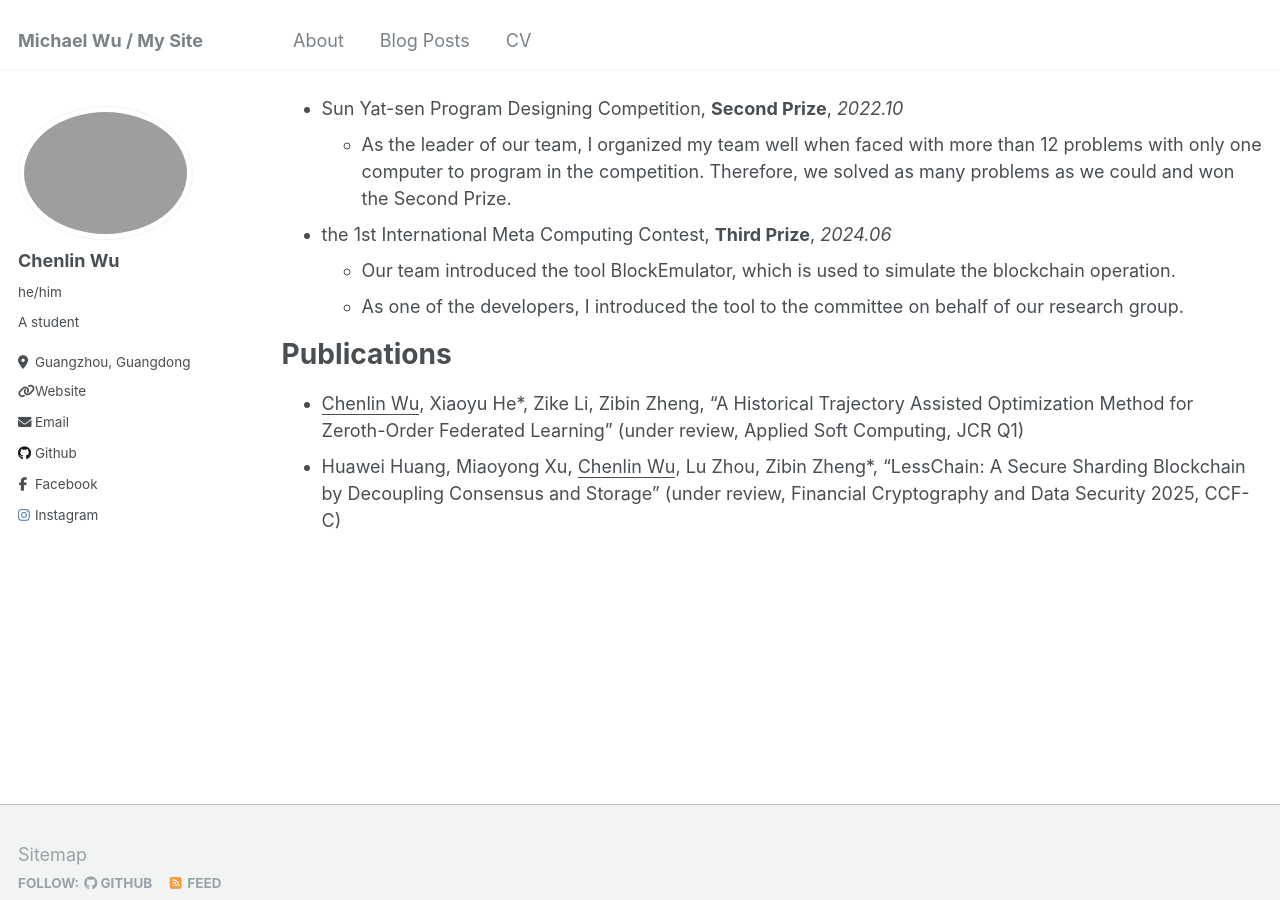
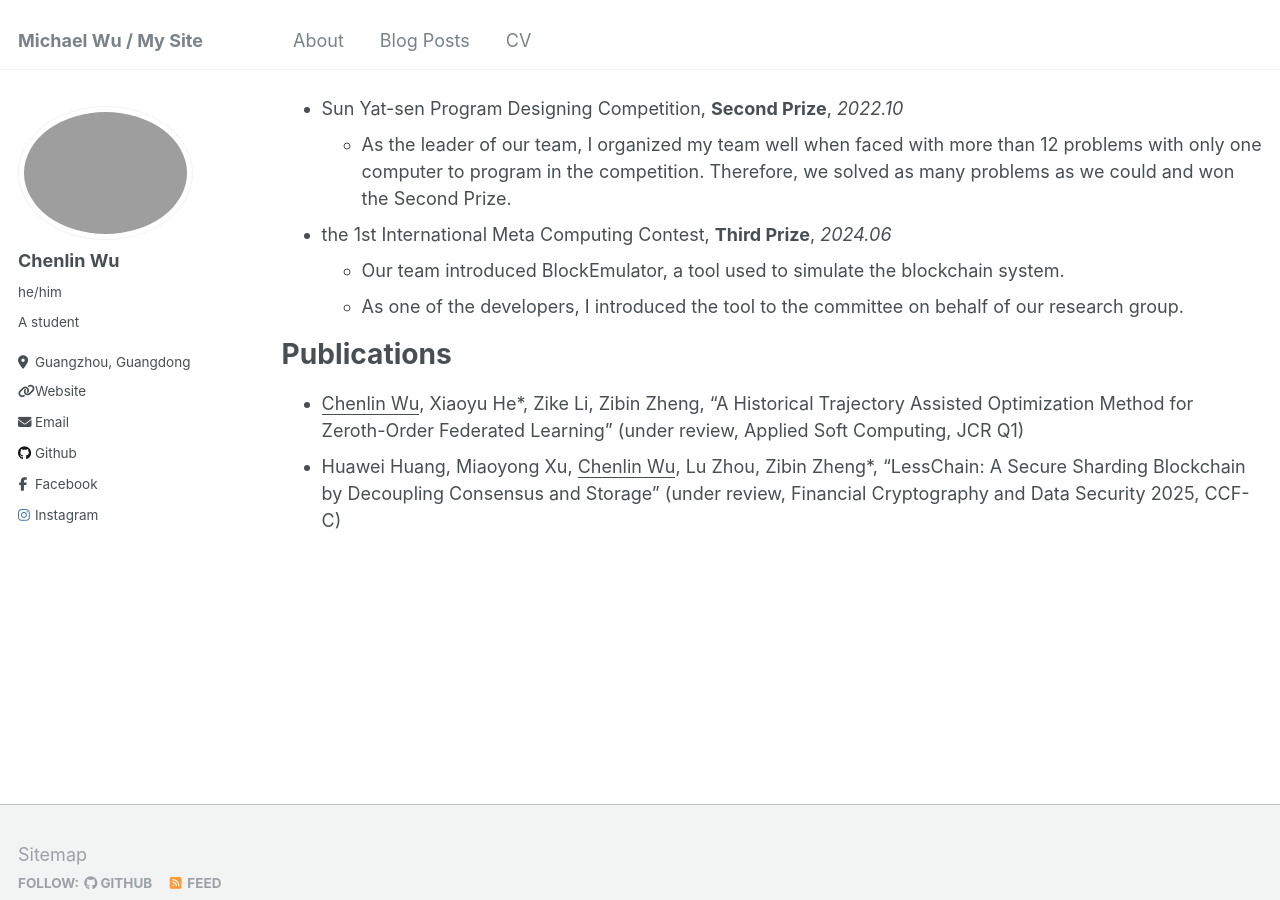
Before and after one commit to Michael112233/Michael112233.github.io, a Jekyll site: the page built from _pages/cv.md, in a window 1280 px wide and 900 px high, scrolled down 1918 px. Built offline with Jekyll 4.4.1, drawn with Linux system fonts in a browser that asks for light colours.

Commit message:
modified:   _pages/cv.md

```diff
--- a/_pages/cv.md
+++ b/_pages/cv.md
@@ -65,7 +65,7 @@ Awards
 * Sun Yat-sen Program Designing Competition, **Second Prize**, *2022.10*
   * As the leader of our team, I organized my team well when faced with more than 12 problems with only one computer to program in the competition. Therefore, we solved as many problems as we could and won the Second Prize.
 * the 1st International Meta Computing Contest, **Third Prize**, *2024.06*
-  * Our team introduced the tool BlockEmulator, which is used to simulate the blockchain operation.
+  * Our team introduced BlockEmulator, a tool used to simulate the blockchain system.
   * As one of the developers, I introduced the tool to the committee on behalf of our research group.
 
 Publications
```
Also changed, not shown: 1 other file.
